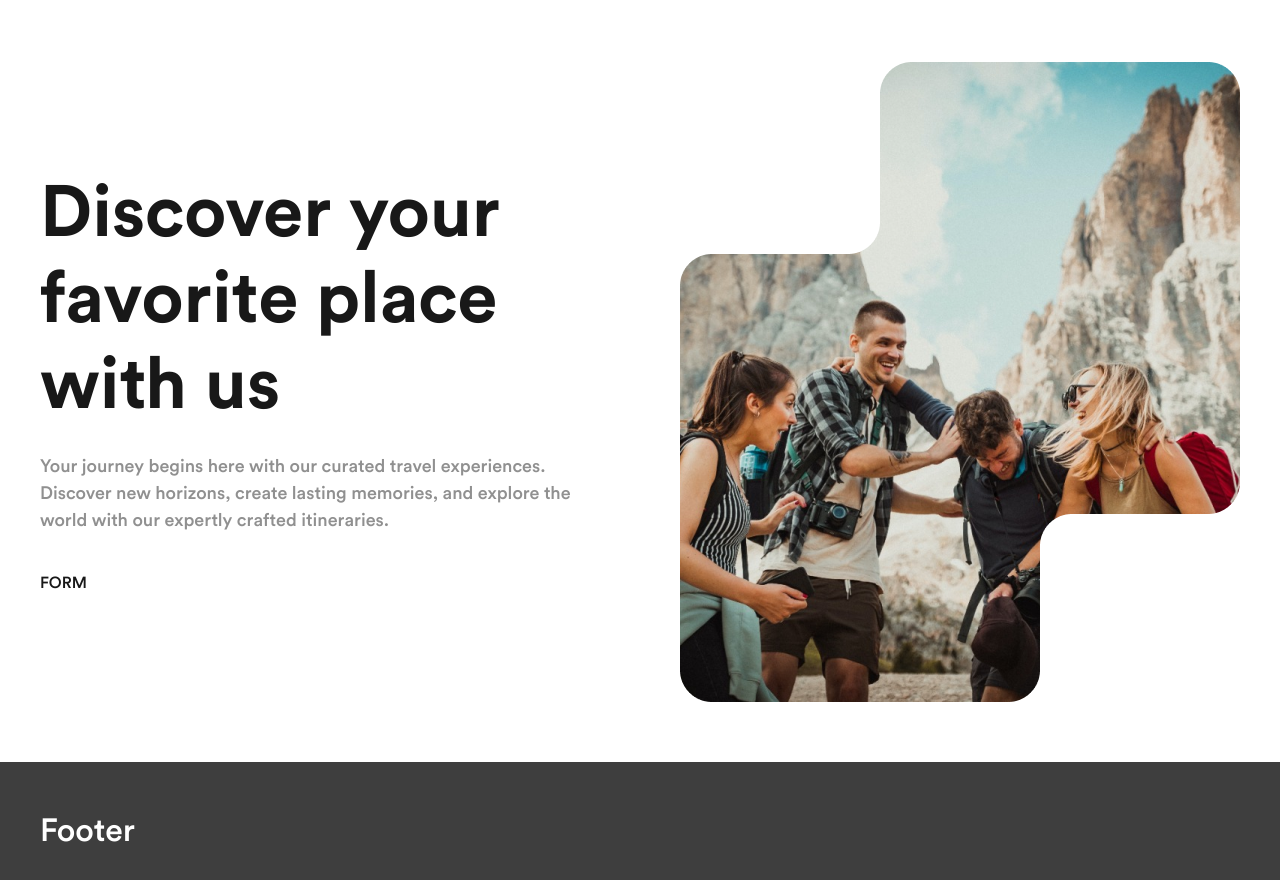
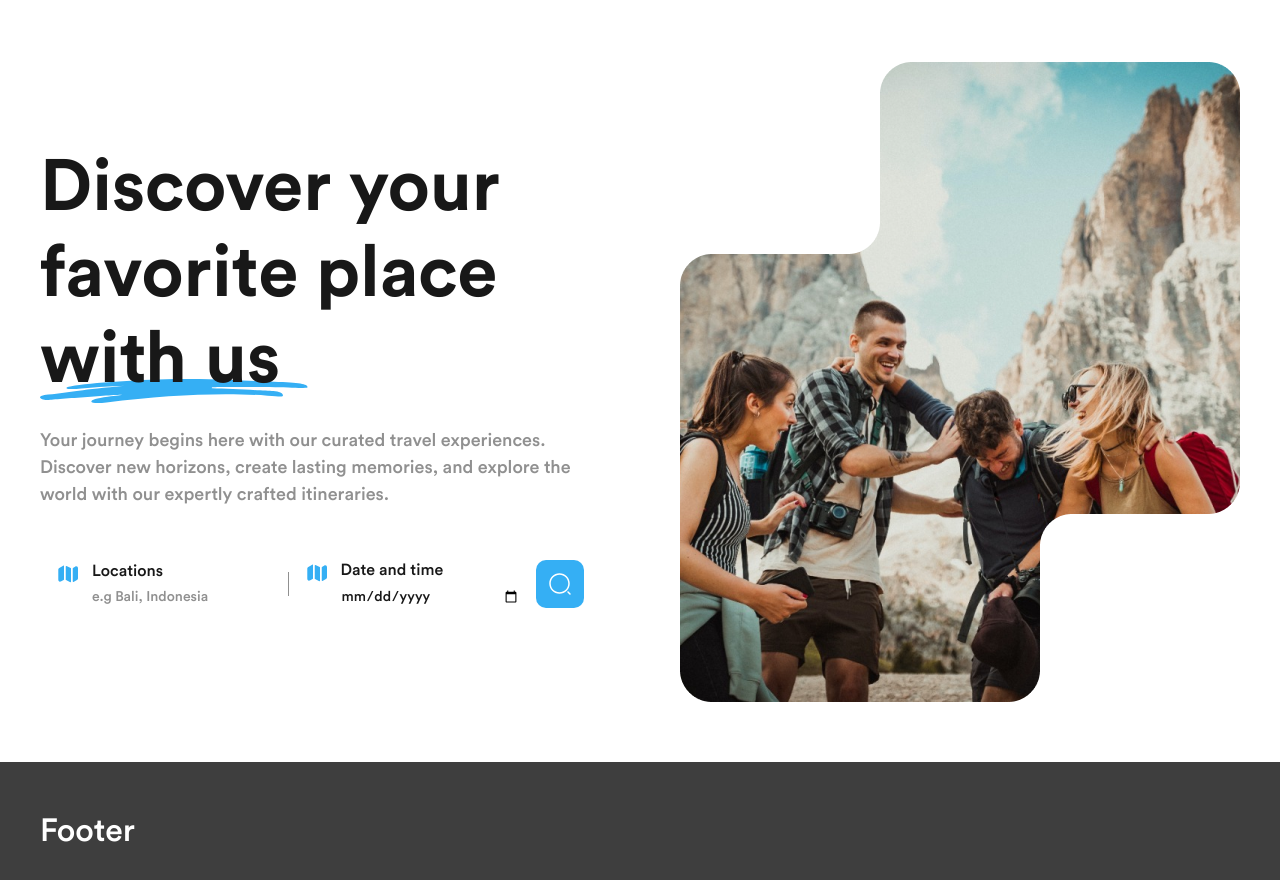
Before and after one commit to VNagorniy/travel-agent-gulp, a website: page src/html/index.html in a window 1280 px wide. Shown: the part 70-950 px from the top of the page. Drawn offline with nearby package versions, Linux system fonts and the light colour scheme; files that its build step writes are made by us from their sources; files whose address does not match are found by name.

Commit message:
Верстка формы поиска тура

```diff
--- a/src/html/blocks/discover.html
+++ b/src/html/blocks/discover.html
@@ -3,14 +3,14 @@
     <div class="discover__grid">
       <div class="discover__desc">
         <div class="discover__title">
-          <h1 class="title-1">Discover your favorite place with us</h1>
+          <h1 class="title-1 title-1--decor">Discover your favorite place with us</h1>
         </div>
         <div class="discover__text">
           <div class="text">
             <p>Your journey begins here with our curated travel experiences. Discover new horizons, create lasting memories, and explore the world with our expertly crafted itineraries.</p>
           </div>
         </div>
-        <div class="discover__form">FORM</div>
+        <div class="discover__form">@@include('elements/form.html')</div>
       </div>
 
       <div class="discover__picture">
--- /dev/null
+++ b/src/html/blocks/elements/form.html
@@ -0,0 +1,17 @@
+<form action="" class="form">
+  <label for="" class="form__label">
+    <span>Locations</span>
+    <input type="text" class="form__input" placeholder="e.g Bali, Indonesia" autocomplete="off" />
+  </label>
+
+  <div class="form__devider"></div>
+
+  <label for="" class="form__label">
+    <span>Date and time</span>
+    <input type="date" class="form__input" placeholder="MM/DD/YYYY" autocomplete="off" />
+  </label>
+
+  <button class="form__btn">
+    <img src="./img/icons/search-btn.svg" alt="Search" />
+  </button>
+</form>
--- a/src/scss/base/_base.scss
+++ b/src/scss/base/_base.scss
@@ -20,6 +20,25 @@ font-size: 72px;
 	font-style: normal;
 	font-weight: 700;
 	line-height: normal;
+
+	&--decor {
+		position: relative;
+	}
+
+	&--decor::after {
+		content: '';
+
+		position: absolute;
+		left: 0px;
+		bottom: 0px;
+		width: 268px;
+		height: 24px;
+
+		z-index: -1;
+
+		background-image: url('./../img/discover/underline.svg');
+		background-repeat: no-repeat;
+	}
 }
 
 .text {
--- /dev/null
+++ b/src/scss/blocks/_form.scss
@@ -0,0 +1,47 @@
+.form {
+    padding: 12px 16px;
+
+    display: grid;
+    grid-template-columns: 1fr auto 1fr auto;
+    align-items: center;
+    gap: 16px;
+}
+
+.form__devider {
+    height: 24px;
+    width: 1px;
+    background: #909090;
+}
+
+.form__label {
+    padding-left: 36px;
+
+    display: grid;
+    gap: 8px;
+
+    background-image: url('./../img/icons/map.svg');
+    background-position: 0 0;
+    background-size: auto;
+    background-repeat: no-repeat;
+
+    span {
+        font-size: 16px;
+        font-style: normal;
+        font-weight: 500;
+        line-height: normal;
+    }
+}
+
+.form__input {
+    font-size: 14px;
+    font-style: normal;
+    font-weight: 450;
+    line-height: normal;
+
+    &::placeholder {
+        color: var(--text-muted);
+    }
+}
+
+.form__btn {
+}
```
Also changed, not shown: build/blocks/elements/form.html (added), build/css/main.css, build/img/icons/Frame 25.svg (added), build/img/icons/search-btn.svg (added), build/index.html, src/img/icons/search-btn.svg (added), src/scss/blocks/_discover.scss (line endings or trailing spaces). Lines whose indentation alone changed are shown as unchanged.
